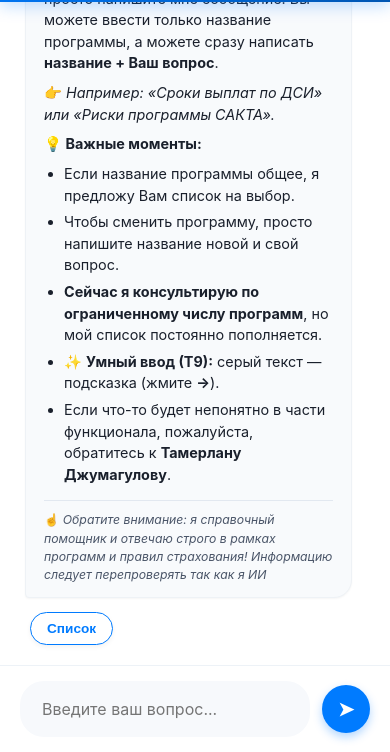
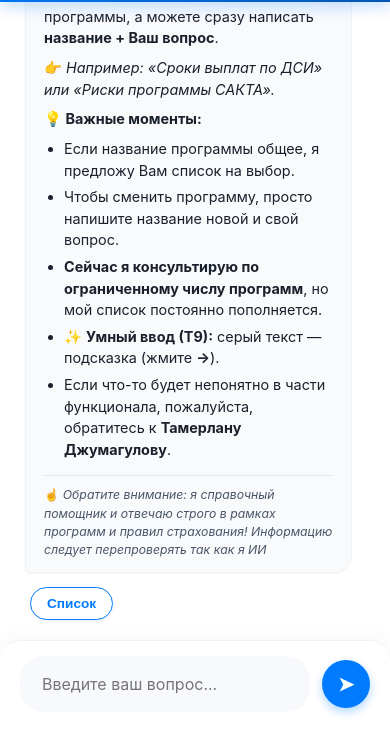
Before and after one commit to Tamerlan12345/dmbpv1, a plain HTML site: page index.html in a window 390 px wide. Shown: the part 92-844 px from the top of the page. Drawn offline with Linux system fonts and the light colour scheme.

Commit message:
Update index.html

```diff
--- a/index.html
+++ b/index.html
@@ -41,12 +41,22 @@
             border: 1px solid rgba(255,255,255,0.5);
         }
 
+        /* --- ОБНОВЛЕННАЯ МОБИЛЬНАЯ АДАПТАЦИЯ --- */
         @media (max-width: 680px) {
             .chat-container {
                 height: 100dvh;
                 max-width: 100%;
                 border-radius: 0;
                 border: none;
+            }
+
+            /* Поднимаем поле ввода выше на мобильных */
+            #form {
+                padding-bottom: 40px !important; /* Увеличенный отступ снизу */
+                padding-top: 15px;
+                border-top-left-radius: 20px; /* Небольшое скругление для красоты */
+                border-top-right-radius: 20px;
+                box-shadow: 0 -4px 20px rgba(0,0,0,0.03); /* Легкая тень сверху */
             }
         }
 
```
